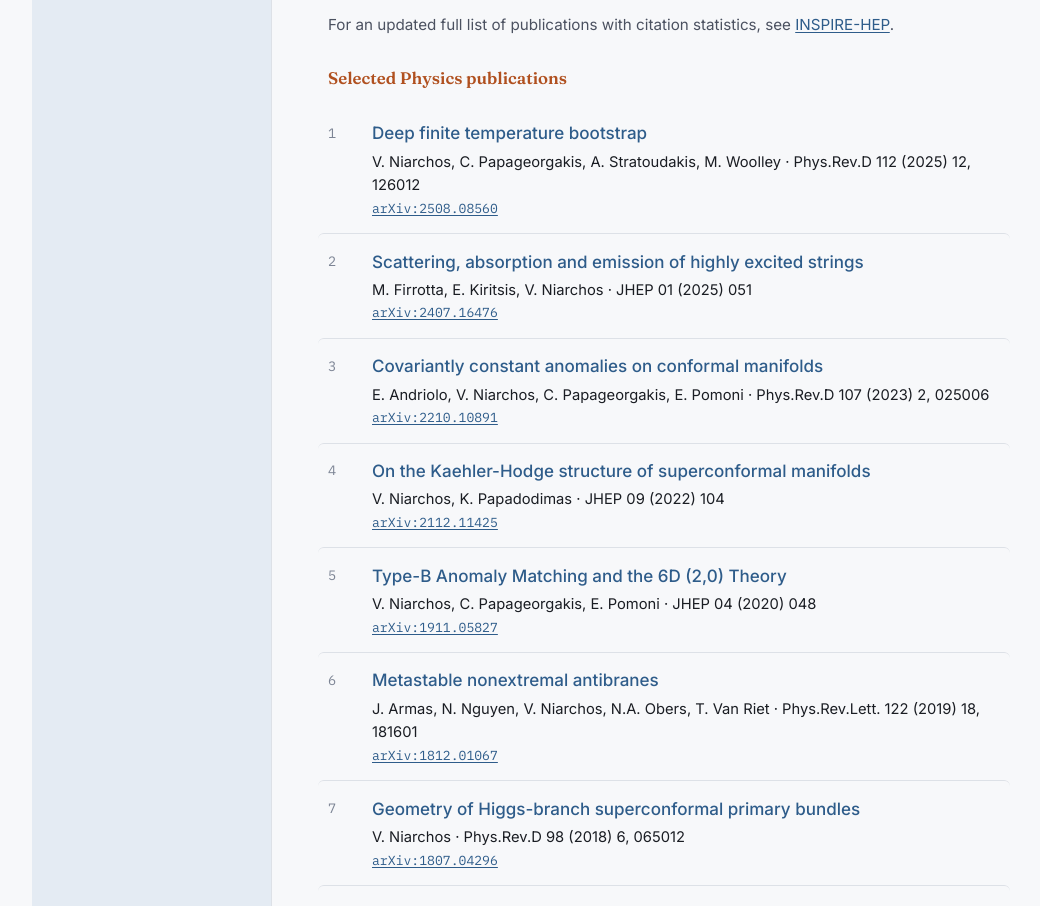
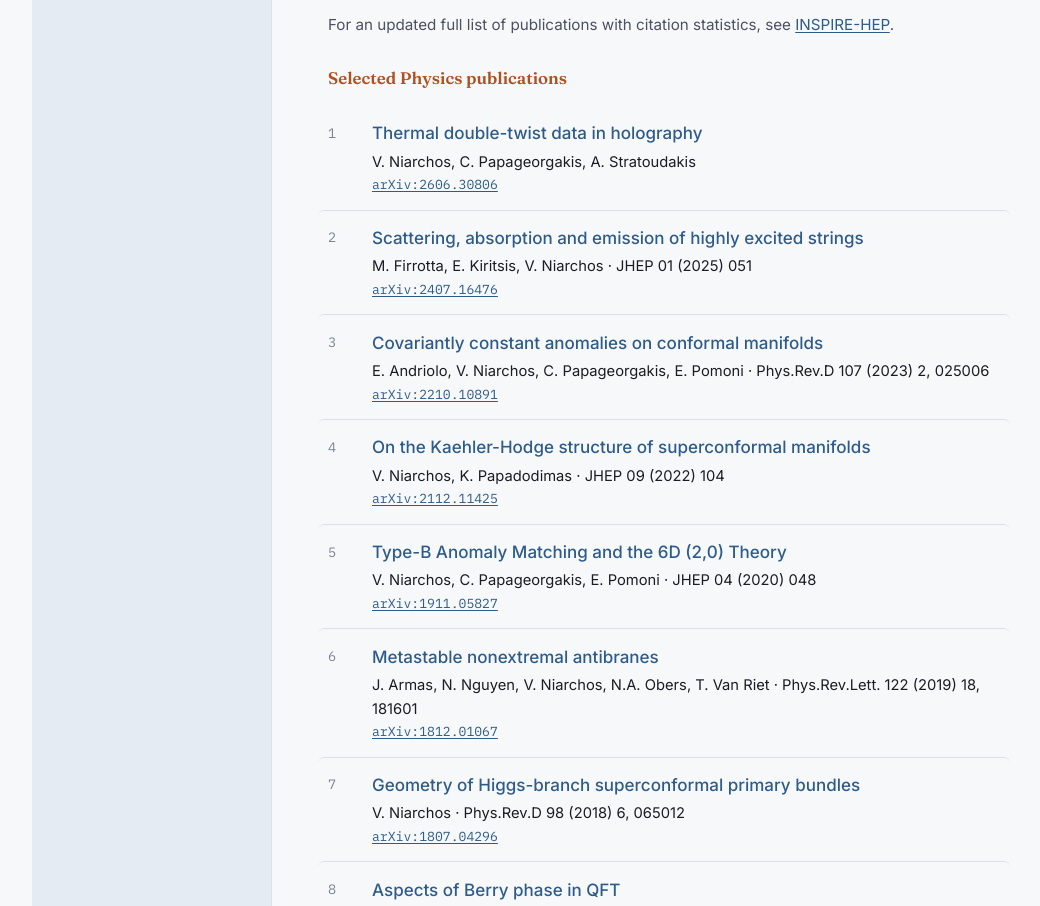
Before and after one commit to vniarchos/vniarchos.github.io, a plain HTML site: page index.html in a window 1280 px wide. Shown: the part 1528-2434 px from the top of the page, without its empty margins (24-1064 px from the left). Drawn offline with Linux system fonts and the light colour scheme.

Commit message:
Fix latest publication: correct paper was misidentified
Reverts the earlier addition of Deep finite temperature bootstrap to
Selected Physics publications (it belongs only in Physics and AI,
where it already was). The actual latest paper with Papageorgakis and
Stratoudakis is Thermal double-twist data in holography (arXiv:2606.30806,
June 2026), confirmed via INSPIRE-HEP — added that instead.

```diff
--- a/index.html
+++ b/index.html
@@ -123,9 +123,9 @@
       <ol class="pubs">
         <li>
           <div>
-            <div class="pub-title">Deep finite temperature bootstrap</div>
-            <div class="pub-meta">V. Niarchos, C. Papageorgakis, A. Stratoudakis, M. Woolley &middot; Phys.Rev.D 112 (2025) 12, 126012</div>
-            <div class="pub-tag"><a href="https://arxiv.org/pdf/2508.08560">arXiv:2508.08560</a></div>
+            <div class="pub-title">Thermal double-twist data in holography</div>
+            <div class="pub-meta">V. Niarchos, C. Papageorgakis, A. Stratoudakis</div>
+            <div class="pub-tag"><a href="https://arxiv.org/pdf/2606.30806">arXiv:2606.30806</a></div>
           </div>
         </li>
         <li>
```
